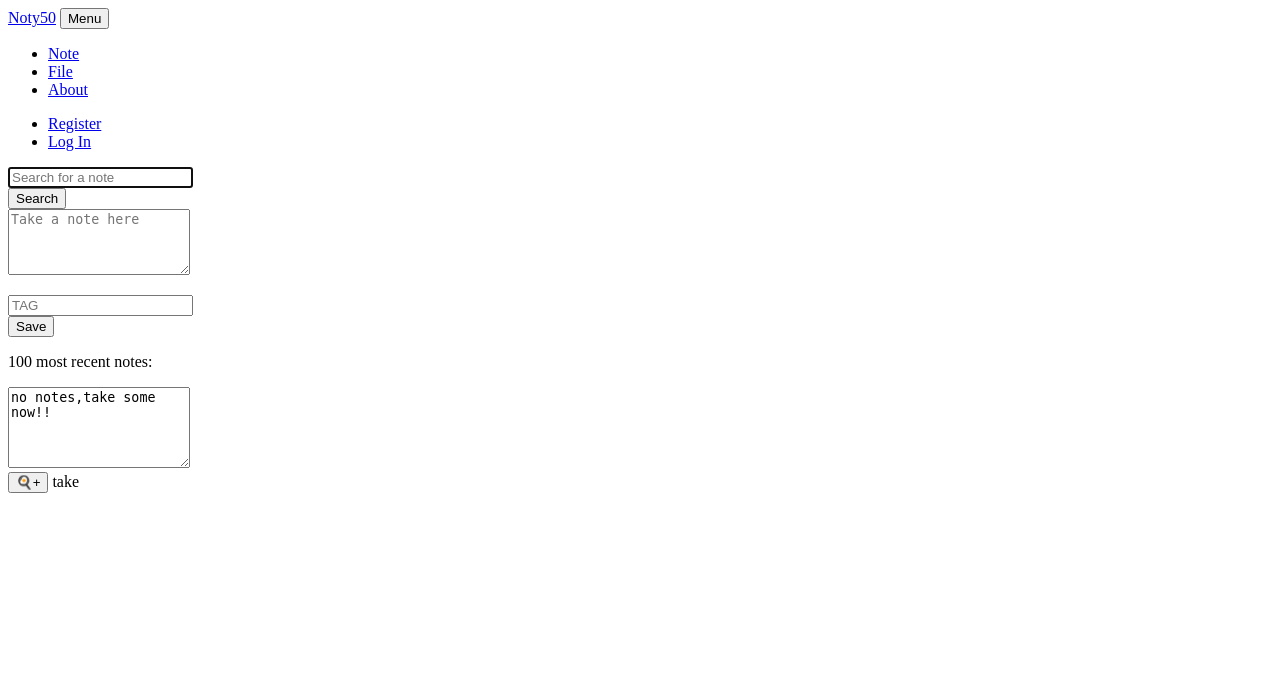
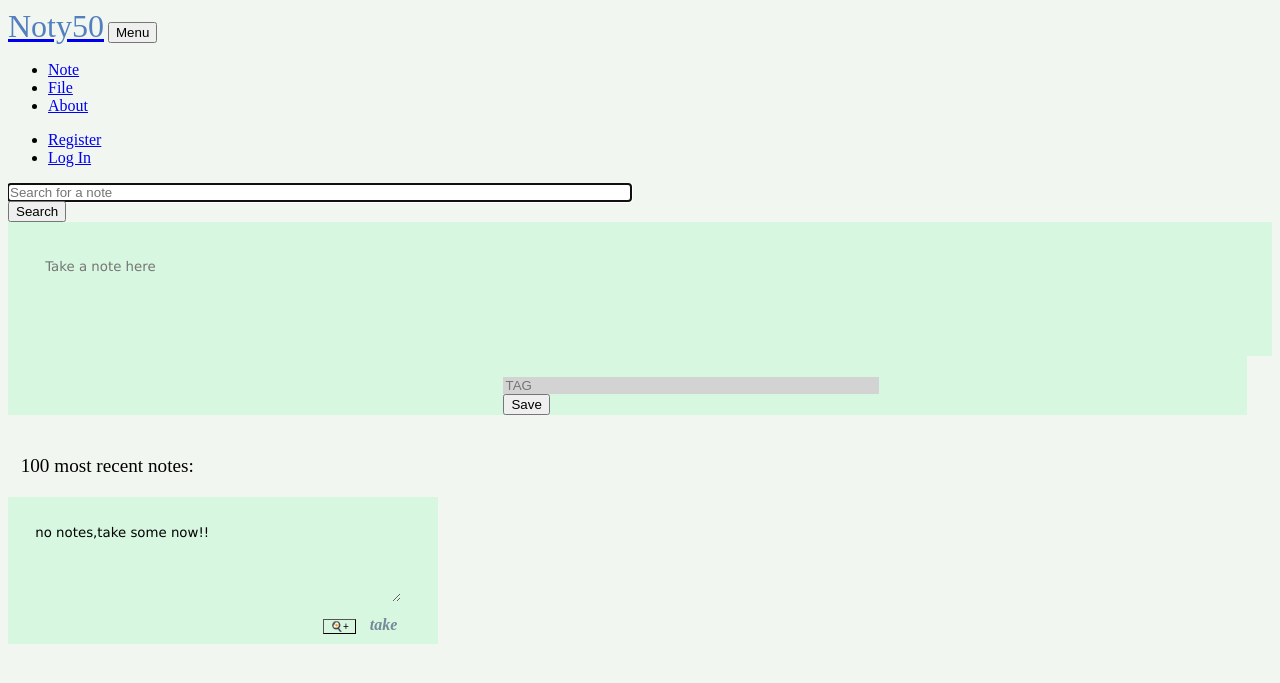
Before and after one commit to suisuyy/final50, a Flask app: page /note in a window 1280 px wide. Shown: the top 683 px of the page. Run offline with Flask 2, Linux system fonts and the light colour scheme; data comes from the database, SQL or seed files in the repository; some libraries are stand-ins or nearby versions.

Commit message:
fix css not used;change to debian wsl

```diff
--- a/static/note.js
+++ b/static/note.js
@@ -96,44 +96,20 @@ saveButton.addEventListener("click", function (evnet) {
 
             notesElement.innerHTML = `<div class="notediv">
                                                 <p> saved </p>
-                                                <textarea rows="5">{noteIput.value}</textarea>
-                                                <p class="tagtext">{tagIput.value}</p>
+                                                <textarea rows="5">${noteIput.value}</textarea>
+                                                <div class="tagtext">${tagIput.value}</div>
                                            </div>`  + notesElement.innerHTML;
                 saveButton.innerText = "Saved";
-                tagIput.value=this.response;
+                setTimeout(function () {
+                    saveButton.textContent = "Save";
+                }, 4000);
         }
         else{
 
         }
     }
     xhr.send(`usertag=${tagIput.value}&usernote=${noteIput.value}`);
-    $.post("/savenote",
-        {
-            usertag: tagIput.value,
-            usernote: noteIput.value
-        },
-        (function (response) {
 
-            if (response == true) {
-                notesElement.innerHTML = `<div class="notediv">
-                                                <p> saved </p>
-                                                <textarea rows="5">{noteIput.value}</textarea>
-                                                <p class="tagtext">{tagIput.value}</p>
-                                           </div>`  + notesElement.innerHTML;
-                saveButton.innerText = "Saved";
-                tagIput.value="";
-            }
-            else {
-                notesElement.innerHTML = `<div class="notediv" >
-                                                <p> failed </p>
-                                                <textarea rows="5">try again</textarea>
-                                                <p class="tagtext">error</p>
-                                           </div>`  + notesElement.innerHTML;
-            }
-            setTimeout(function () {
-                saveButton.textContent = "Save";
-            }, 4000);
-        }))
 })
 
 searchButton.addEventListener("click", function (evnet) {
--- a/templates/layout.html
+++ b/templates/layout.html
@@ -6,7 +6,7 @@
 
         <!-- Required meta tags -->
         <meta charset="utf-8">
-        <meta name="viewport" content="width=device-width, initial-scale=1, shrink-to-fit=no"
+        <meta name="viewport" content="width=device-width, initial-scale=1, shrink-to-fit=no">
         <link href="/static/styles.css" rel="stylesheet">
         <title>Noty  {% block title %}{% endblock %}</title>
 
```
